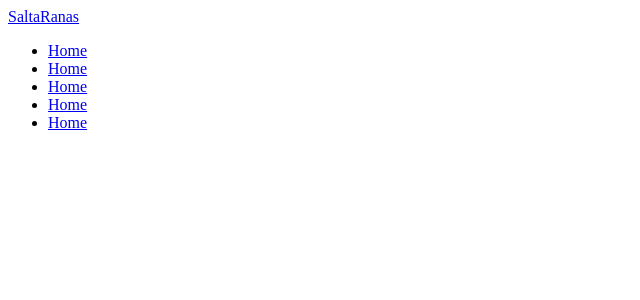
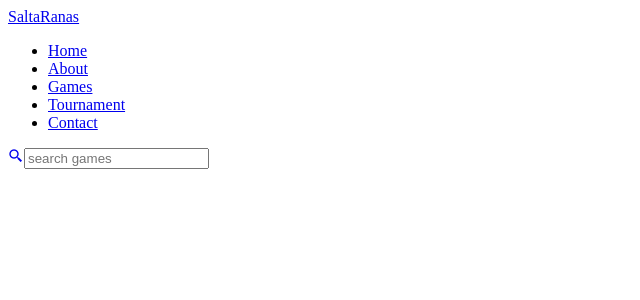
Before and after one commit to LuisDani07/SaltaRanas_React, a React (Vite) app: page / in a window 1280 px wide. Shown: the top 300 px of the page, without its empty margins (0-640 px from the left). Built offline with nearby package versions, Linux system fonts and the light colour scheme.

Commit message:
importando icono de buscar

```diff
--- a/index.html
+++ b/index.html
@@ -4,6 +4,7 @@
     <meta charset="UTF-8" />
     <link rel="icon" type="image/svg+xml" href="/vite.svg" />
     <meta name="viewport" content="width=device-width, initial-scale=1.0" />
+    <link href='https://unpkg.com/boxicons@2.1.4/css/boxicons.min.css' rel='stylesheet'>
   <title>Saltaranas||TepicGames</title>
   </head>
   <body>
--- a/src/Components/NavBar.jsx
+++ b/src/Components/NavBar.jsx
@@ -6,11 +6,18 @@ function NavBar() {
         <a href="#" className='logo'>SaltaRanas</a>
         <ul className='nav'>
             <li><a href="#">Home</a></li>
-            <li><a href="#">Home</a></li>
-            <li><a href="#">Home</a></li>
-            <li><a href="#">Home</a></li>
-            <li><a href="#">Home</a></li>
+            <li><a href="#">About</a></li>
+            <li><a href="#">Games</a></li>
+            <li><a href="#">Tournament</a></li>
+            <li><a href="#">Contact</a></li>
         </ul>
+        <div className='action'>
+            <div className="searchBx">
+                <a href="#"><i class='bx bx-search-alt-2' ></i></a>
+                <input type="text" placeholder='search games'/>
+            </div>
+        </div>
+        <div className="toggleMenu"></div>
     </header>
   )
 }
```
Also changed, not shown: package.json (line endings or trailing spaces).
